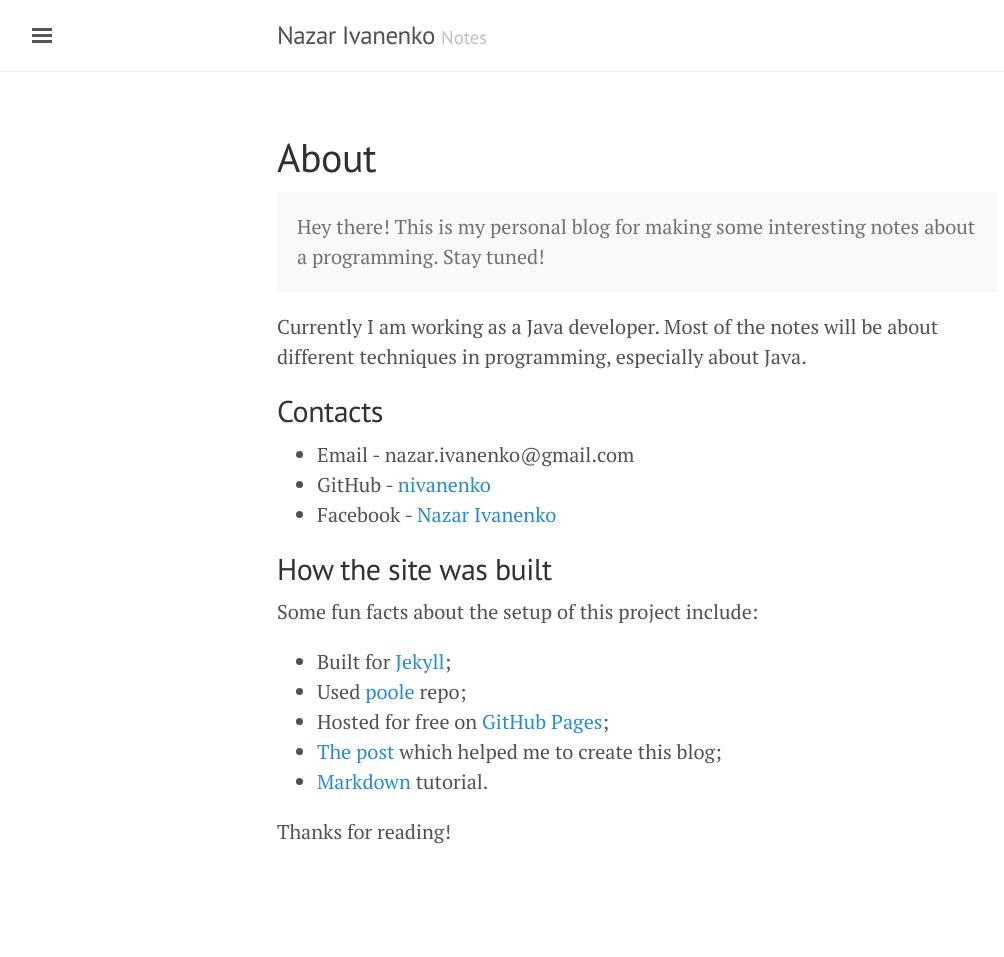
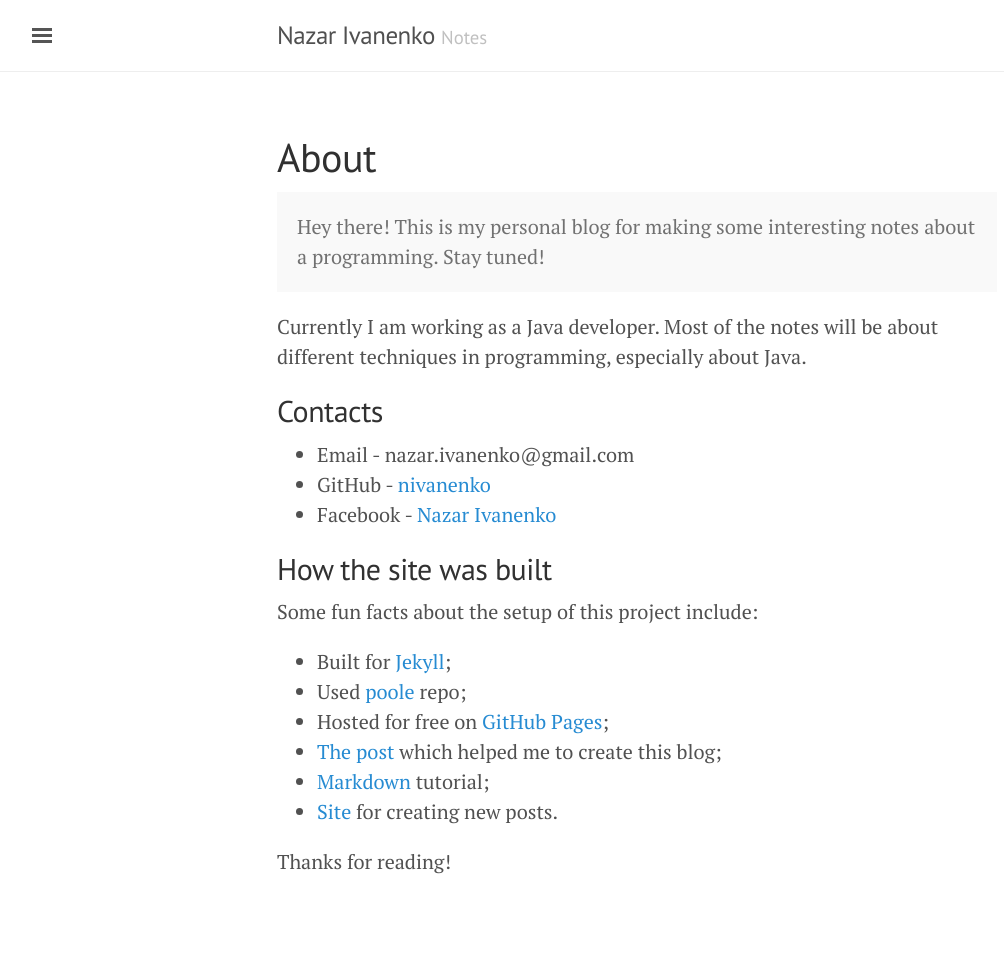
Before and after one commit to nivanenko/nivanenko.github.io, a Jekyll site: the page built from about.md, in a window 1280 px wide. Shown: the whole page, without its empty margins (3-1007 px from the left). Built offline with Jekyll 4.4.1, drawn with Linux system fonts in a browser that asks for light colours; before the commit the page ends 927 px from its top, so only the background shows below that.

Commit message:
About edited

```diff
--- a/about.md
+++ b/about.md
@@ -23,6 +23,7 @@ Some fun facts about the setup of this project include:
 * Used [poole](https://github.com/poole/poole) repo;
 * Hosted for free on [GitHub Pages](https://pages.github.com);
 * [The post](http://joshualande.com/jekyll-github-pages-poole/) which helped me to create this blog;
-* [Markdown](https://guides.github.com/features/mastering-markdown/) tutorial.
+* [Markdown](https://guides.github.com/features/mastering-markdown/) tutorial;
+* [Site](http://prose.io) for creating new posts.
 
 Thanks for reading!
```
